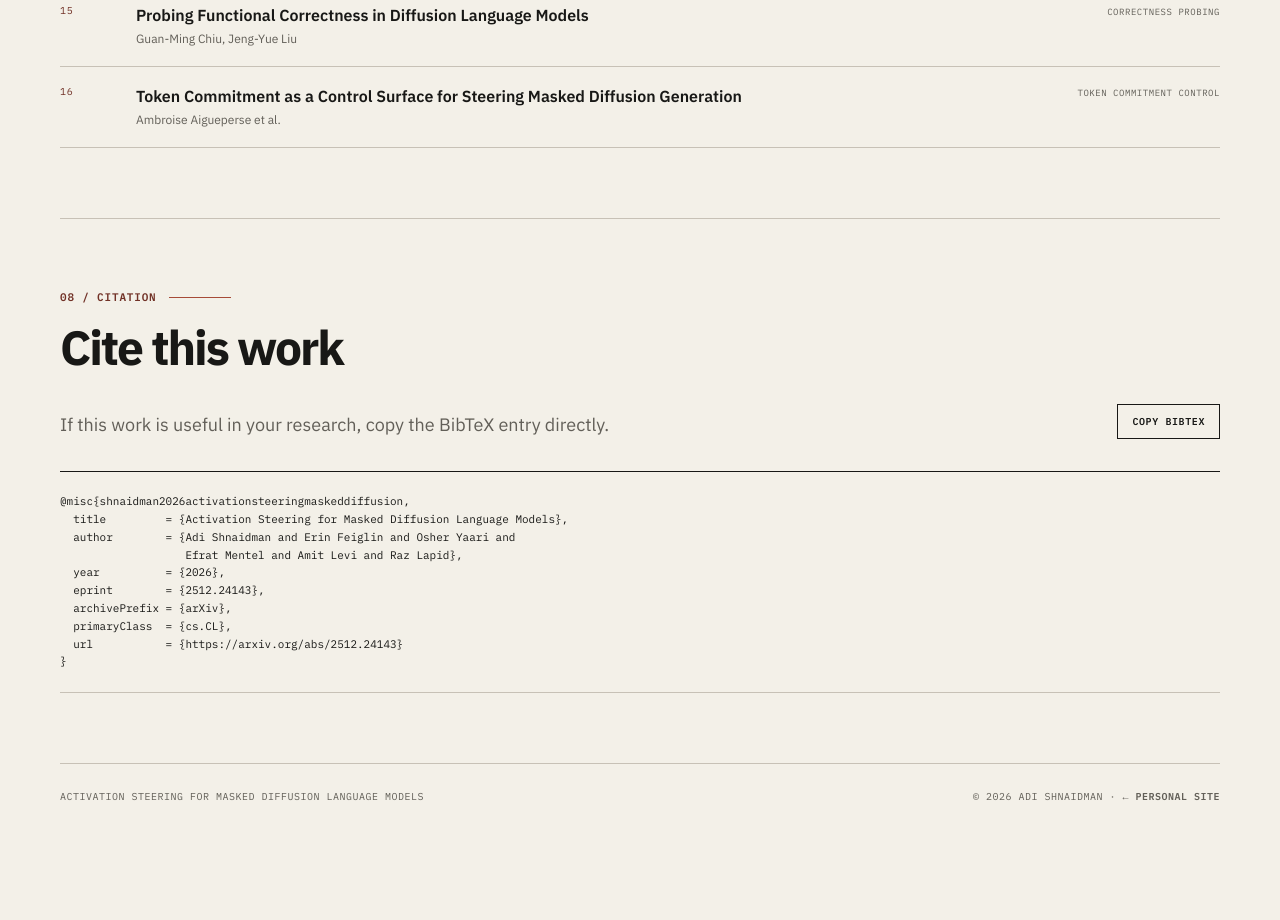
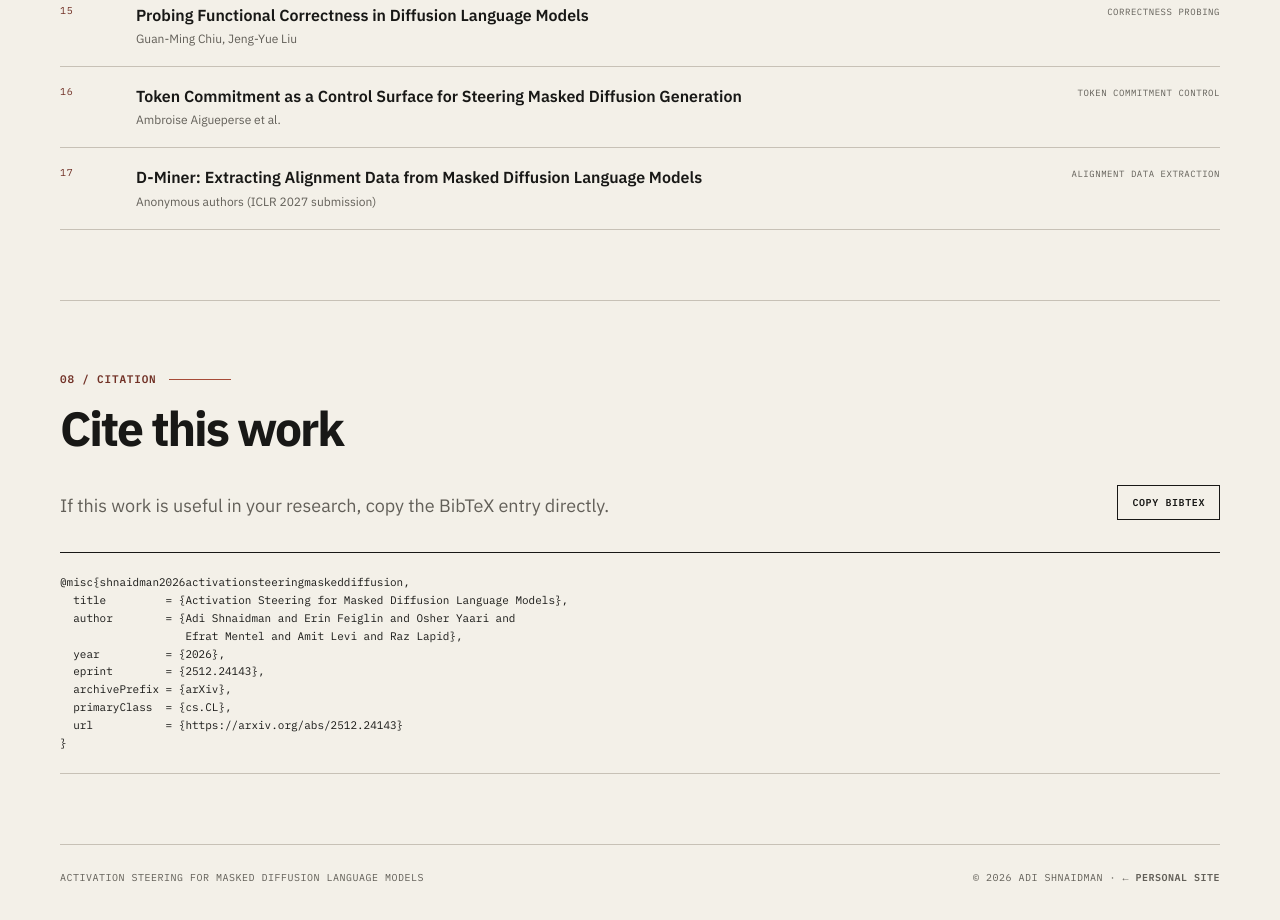
Before and after one commit to AdiShnaidman/adishnaidman.github.io, a plain HTML site: page projects/activation-steering-mdlm/index.html in a window 1280 px wide. Shown: the part 8587-9507 px from the top of the page. Before the commit the page ends 9432 px from the top, so only its background shows below. Drawn offline with Linux system fonts and the light colour scheme.

Commit message:
Add related item for D-Miner paper in index.html

```diff
--- a/projects/activation-steering-mdlm/index.html
+++ b/projects/activation-steering-mdlm/index.html
@@ -1580,6 +1580,18 @@
   <span class="related-tag">Token commitment control</span>
 </div>
 
+    <div class="related-item">
+  <div class="related-no">17</div>
+  <div>
+    <a href="https://openreview.net/pdf?id=UUcPqCJLiM"
+       target="_blank" rel="noopener">
+      D-Miner: Extracting Alignment Data from Masked Diffusion Language Models
+    </a>
+    <span>Anonymous authors (ICLR 2027 submission)</span>
+  </div>
+  <span class="related-tag">Alignment data extraction</span>
+</div>
+
 
 
 
```
